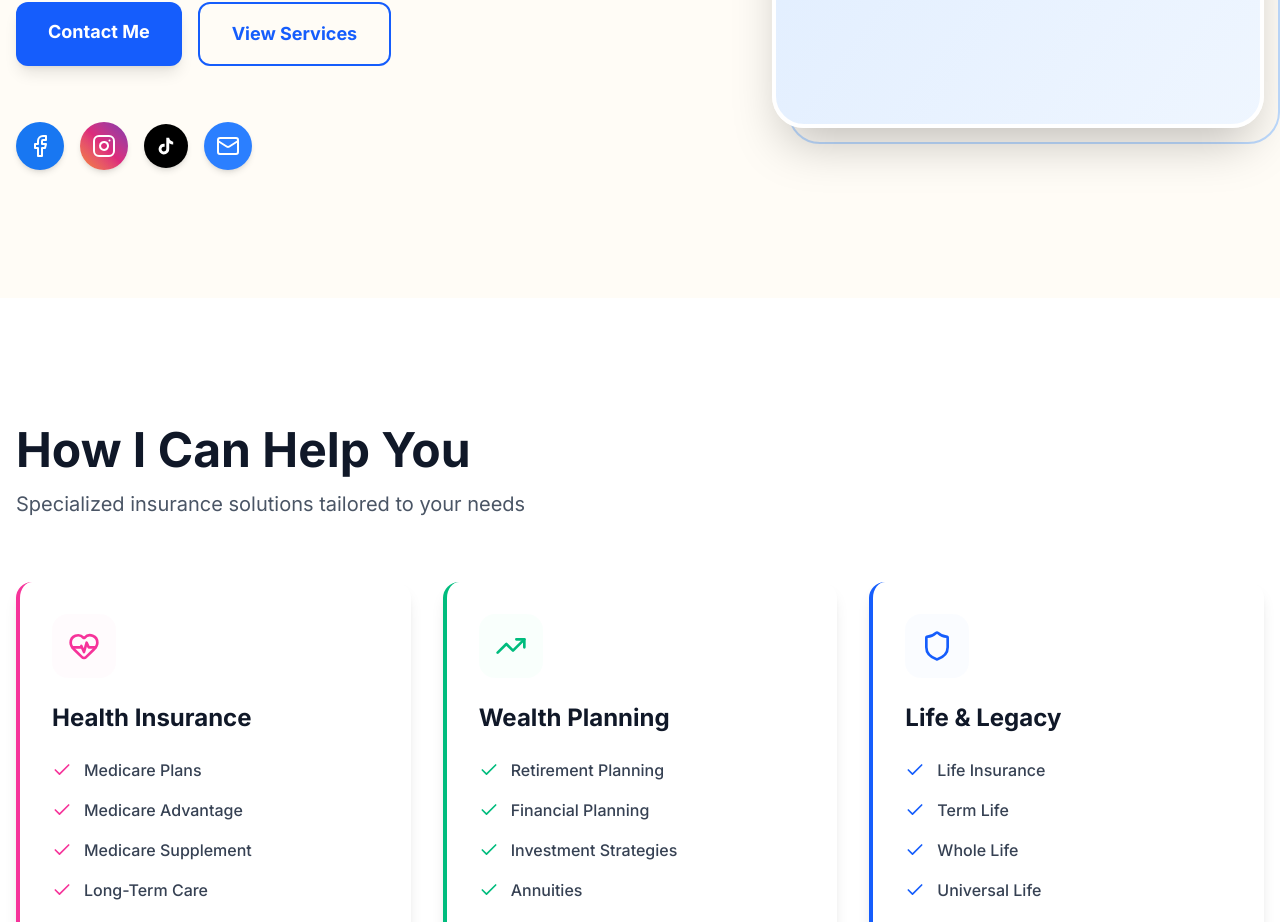
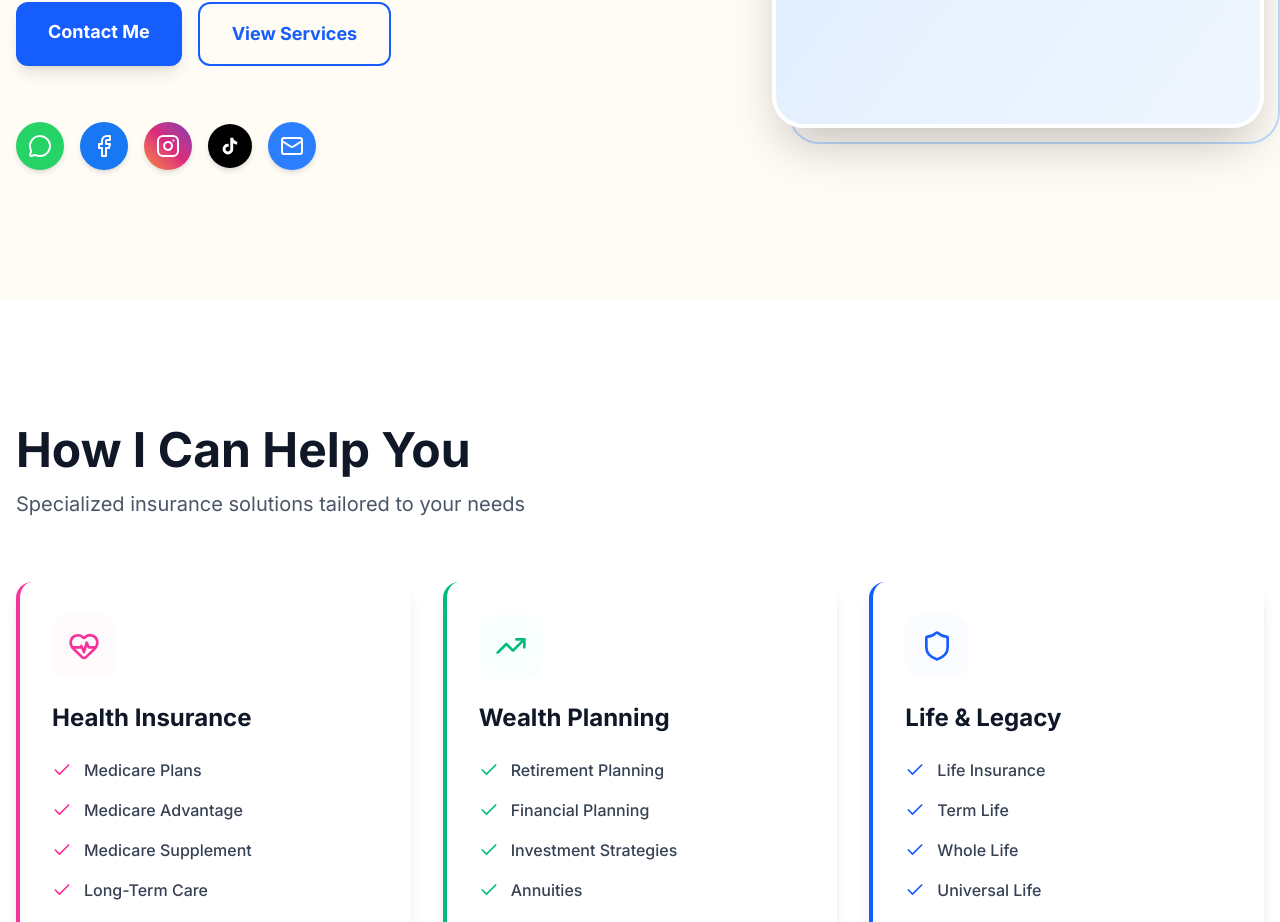
Before and after one commit to AnthonyFclub/tu-seguro-con-mary-landing, a Next.js app: page /en in a window 1280 px wide. Shown: the part 779-1701 px from the top of the page. Built offline with nearby package versions, Linux system fonts and the light colour scheme.

Commit message:
Include WhatsApp link in Hero

```diff
--- a/components/Hero.tsx
+++ b/components/Hero.tsx
@@ -13,6 +13,7 @@ export default function Hero() {
     ];
 
     const socialIcons = [
+        { icon: <MessageCircle className="w-6 h-6" />, color: 'bg-[#25D366]', label: 'WhatsApp', href: 'https://wa.me/15551234567' },
         { icon: <Facebook className="w-6 h-6" />, color: 'bg-[#1877F2]', label: 'Facebook', href: 'https://www.facebook.com/marycchamorro' },
         { icon: <Instagram className="w-6 h-6" />, color: 'bg-gradient-to-tr from-[#F58529] via-[#DD2A7B] to-[#8134AF]', label: 'Instagram', href: 'https://www.instagram.com/tu_seguro_con_mary/' },
         {
```
